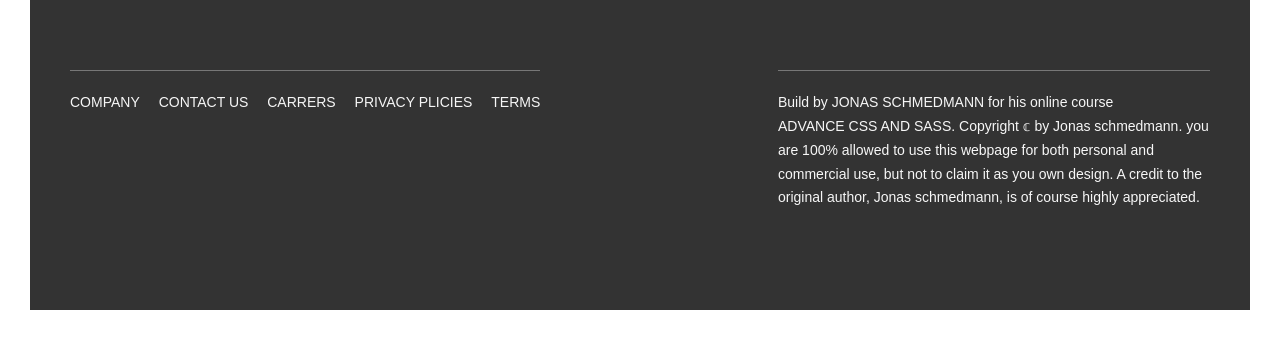
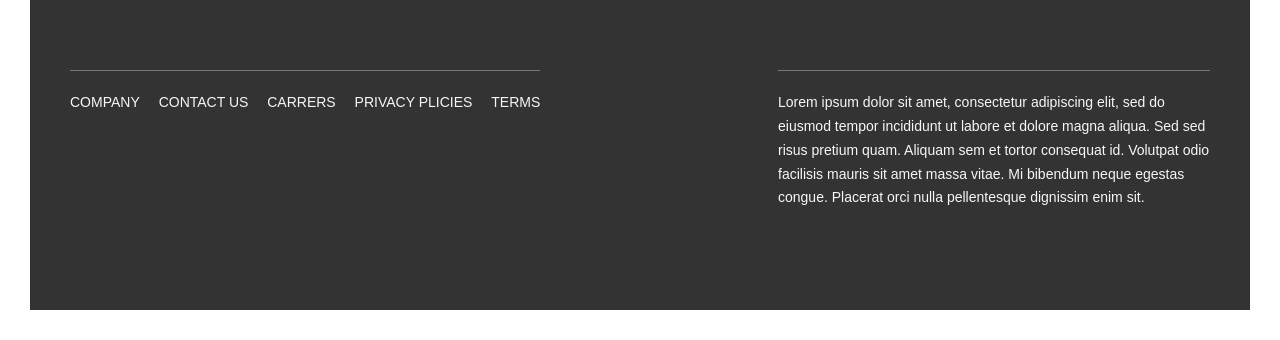
Before and after one commit to farhadhabibi/Nature-project, a website: page index.html in a window 1280 px wide. Shown: the part 5843-6183 px from the top of the page. Drawn offline with Linux system fonts and the light colour scheme; a web font is replaced by a local one.

Commit message:
changed the markup

```diff
--- a/index.html
+++ b/index.html
@@ -391,11 +391,9 @@
             </div>
             <div class="col-1-of-2">
                 <p class="footer__copyright">
-                    Build by
-                    <a href="#" class="footer__link">Jonas schmedmann</a> for his online course
-                    <a href="#" class="footer__link">Advance css and sass</a>. Copyright &copf; by Jonas schmedmann. you are 100% allowed to use this webpage
-                    for both personal and commercial use, but not to claim it as you own design. A credit to the original
-                    author, Jonas schmedmann, is of course highly appreciated.
+                    Lorem ipsum dolor sit amet, consectetur adipiscing elit, sed do eiusmod tempor incididunt ut labore et dolore magna aliqua.
+                    Sed sed risus pretium quam. Aliquam sem et tortor consequat id. Volutpat odio facilisis mauris sit amet
+                    massa vitae. Mi bibendum neque egestas congue. Placerat orci nulla pellentesque dignissim enim sit.
                 </p>
             </div>
         </div>
```
